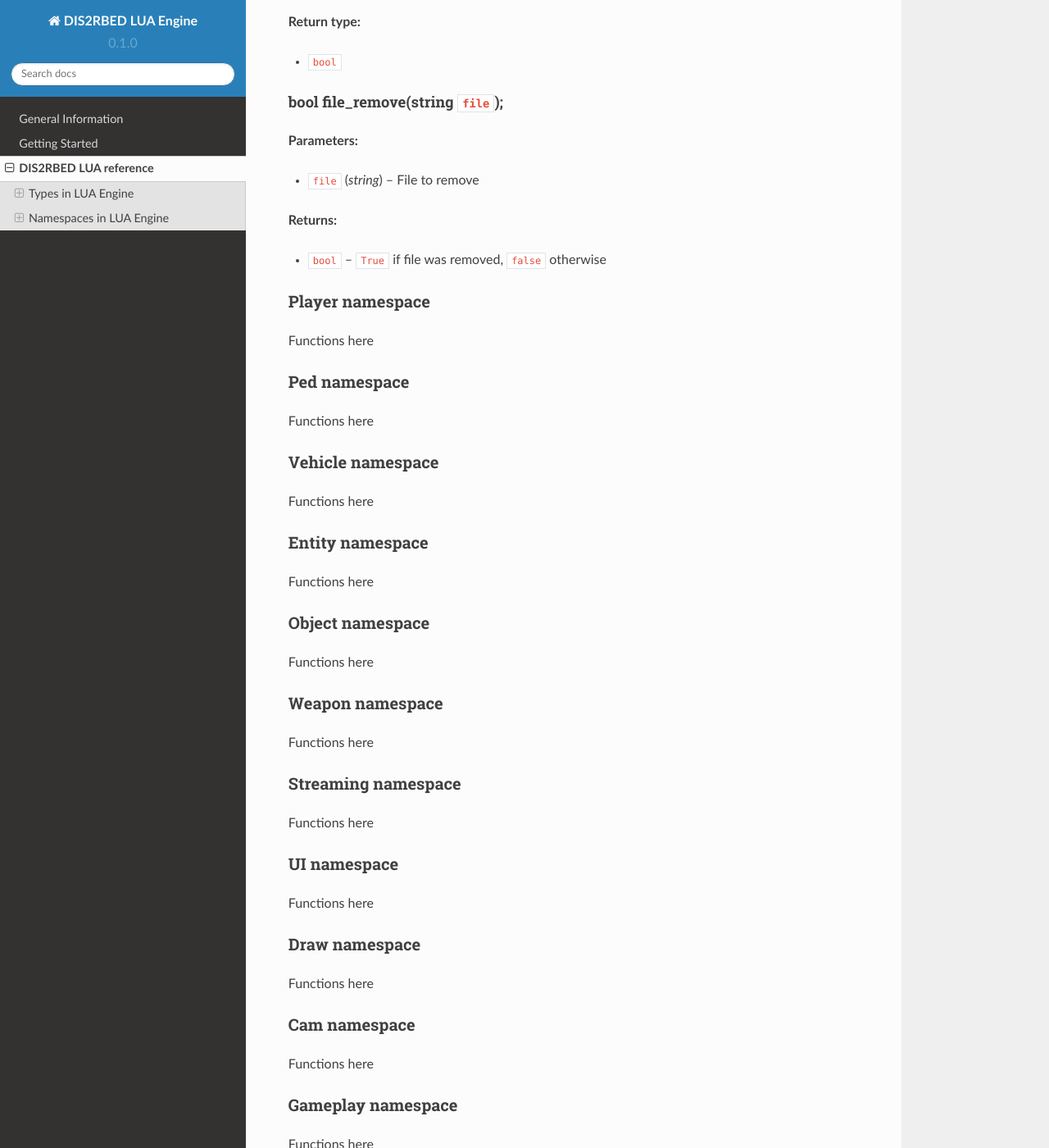
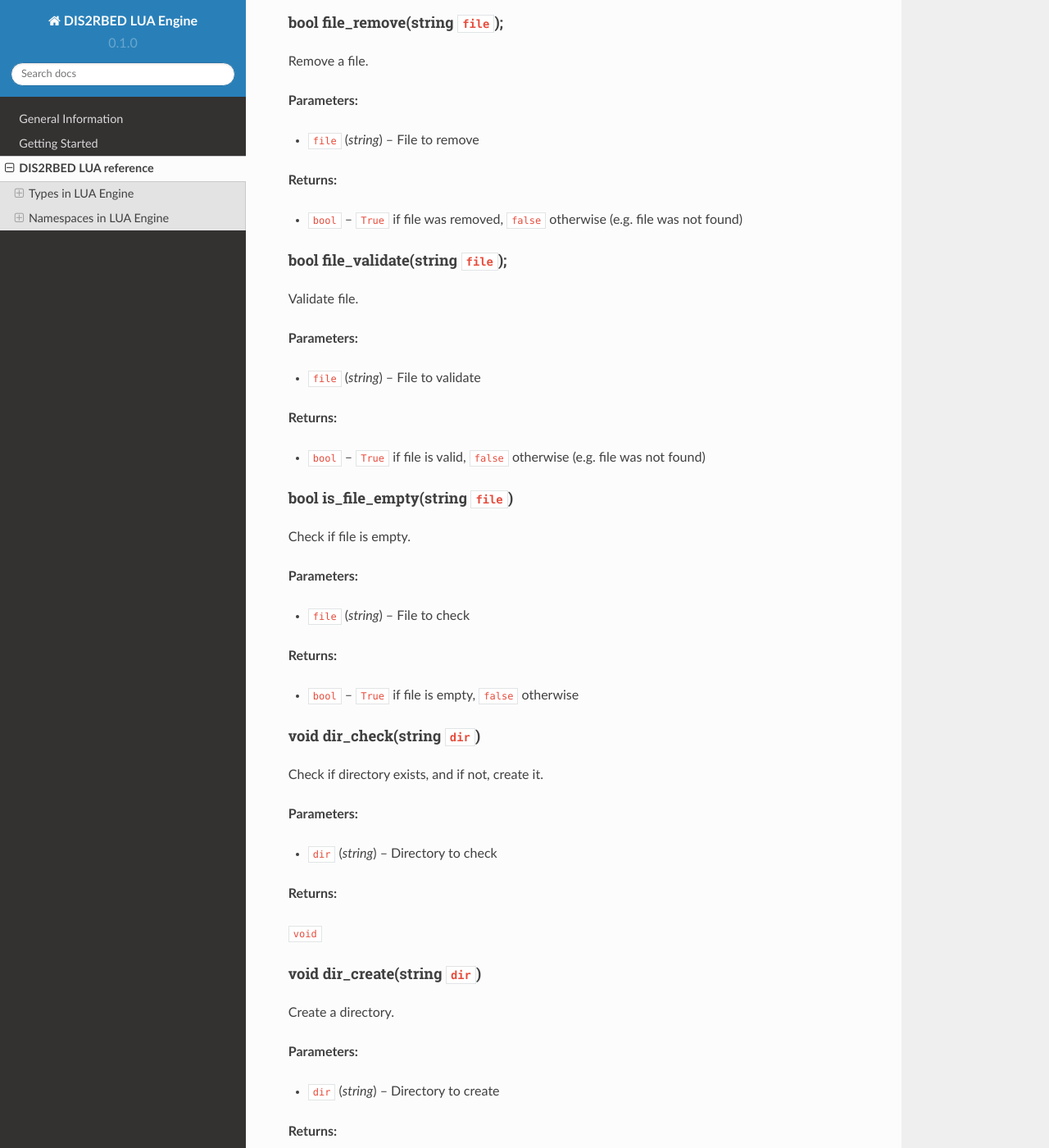
Before and after one commit to ItsK1tty/w1tchdocs, a Sphinx documentation site: the page built from docs/source/reference.rst, in a window 1280 px wide and 1400 px high, scrolled down 4045 px. Shown: the whole window at 82% size. Built offline with Sphinx 7.4.7 and the Read the Docs theme 2.0.0, drawn with Linux system fonts in a browser that asks for light colours; some of the changed text lies outside the part shown.

Commit message:
complete fs namespace

```diff
--- a/docs/source/reference.rst
+++ b/docs/source/reference.rst
@@ -205,7 +205,7 @@ FS namespace
 bool dir_exist(string ``dir``)
 ^^^^^^^^^^^^^^^^^^^^^^^^^^^^
 
-Check if directory exists
+Check if directory exists.
 
 **Parameters:**
 
@@ -218,7 +218,7 @@ Check if directory exists
 bool file_exist(string ``file``)
 ^^^^^^^^^^^^^^^^^^^^^^^^^^^^^^^
 
-Check if file exists
+Check if file exists.
 
 **Parameters:**
 
@@ -226,14 +226,13 @@ Check if file exists
 
 **Returns:**
 
-* ``True`` if file exists, ``false`` otherwise
+* ``bool`` -- ``True`` if file exists, ``false`` otherwise
 
-**Return type:**
-
-* ``bool``
 
 bool file_remove(string ``file``);
 ^^^^^^^^^^^^^^^^^^^^^^^^^^^^^^^^^^^^^
+
+Remove a file.
 
 **Parameters:**
 
@@ -241,7 +240,73 @@ bool file_remove(string ``file``);
 
 **Returns:**
 
-* ``bool`` -- ``True`` if file was removed, ``false`` otherwise
+* ``bool`` -- ``True`` if file was removed, ``false`` otherwise (e.g. file was not found)
+
+bool file_validate(string ``file``);
+^^^^^^^^^^^^^^^^^^^^^^^^^^^^^^^^^^^^^
+
+Validate file.
+
+**Parameters:**
+
+* ``file`` (*string*) -- File to validate
+
+**Returns:**
+
+* ``bool`` -- ``True`` if file is valid, ``false`` otherwise (e.g. file was not found)
+
+bool is_file_empty(string ``file``)
+^^^^^^^^^^^^^^^^^^^^^^^^^^^^^^^^^^^^^
+
+Check if file is empty.
+
+**Parameters:**
+
+* ``file`` (*string*) -- File to check
+
+**Returns:**
+
+* ``bool`` -- ``True`` if file is empty, ``false`` otherwise
+
+void dir_check(string ``dir``)
+^^^^^^^^^^^^^^^^^^^^^^^^^^^^^^^^^^^^^
+
+Check if directory exists, and if not, create it.
+
+**Parameters:**
+
+* ``dir`` (*string*) -- Directory to check
+
+**Returns:**
+
+``void``
+
+void dir_create(string ``dir``)
+^^^^^^^^^^^^^^^^^^^^^^^^^^^^^^^^^^^^^
+
+Create a directory.
+
+**Parameters:**
+
+* ``dir`` (*string*) -- Directory to create
+
+**Returns:**
+
+``void``
+
+void file_copy(string ``source``, string ``dest``)
+^^^^^^^^^^^^^^^^^^^^^^^^^^^^^^^^^^^^^^^^^^^^^^^^^^^^^^^^^
+
+Copy a file.
+
+**Parameters:**
+
+* ``source`` (*string*) -- Path to source file
+* ``dest`` (*string*) -- Path to destination file
+
+**Returns:**
+
+``void``
 
 .. _playerNS:
 
```
